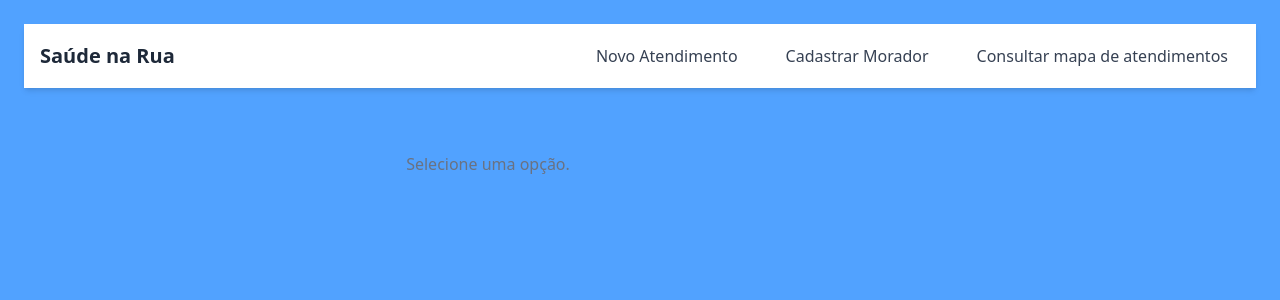
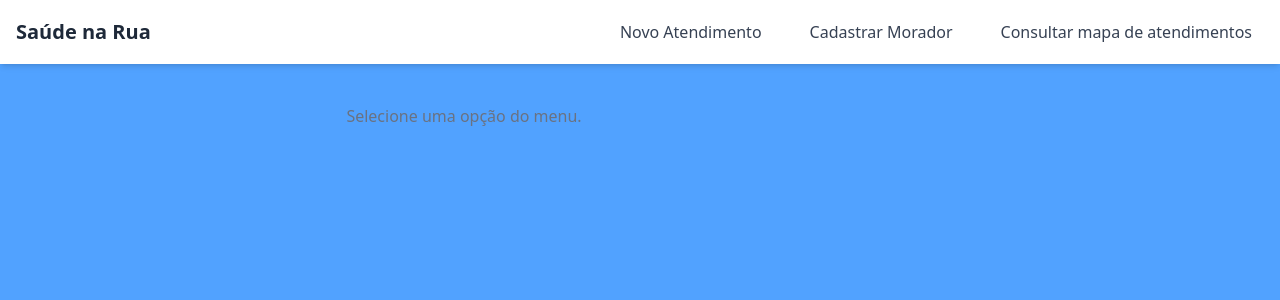
Before and after one commit to goncalvesAugusto7/street-practice-management, a React (Vite) app: page /agente in a window 1280 px wide. Shown: the top 300 px of the page. Built offline with nearby package versions, Linux system fonts and the light colour scheme.

Commit message:
novos ajustes no menu header

```diff
--- a/src/components/Header.jsx
+++ b/src/components/Header.jsx
@@ -8,7 +8,8 @@ export default function Header({
   toggleMenu,
 }) {
   return (
-    <header className="bg-white shadow-md">
+    <>
+      <header className="fixed top-0 left-0 right-0 bg-white shadow-md z-50">
         <div className="container mx-auto px-4">
           {/* barra superior */}
           <div className="flex items-center justify-between h-16">
@@ -23,7 +24,7 @@ export default function Header({
             >
               {isMenuOpen ? (
                 <svg
-                xmlns="https://www.w3.org/2000/svg"
+                  xmlns="http://www.w3.org/2000/svg"
                   className="h-6 w-6"
                   fill="none"
                   viewBox="0 0 24 24"
@@ -38,7 +39,7 @@ export default function Header({
                 </svg>
               ) : (
                 <svg
-                xmlns="https://www.w3.org/2000/svg"
+                  xmlns="http://www.w3.org/2000/svg"
                   className="h-6 w-6"
                   fill="none"
                   viewBox="0 0 24 24"
@@ -69,26 +70,38 @@ export default function Header({
               })}
             </nav>
           </div>
+        </div>
+      </header>
 
-        {/* menu mobile */}
+      {/* menu mobile sobreposto */}
       {isMenuOpen && (
-          <nav className="md:hidden py-4 border-t border-gray-200">
-            <div className="flex flex-col space-y-2">
-              {menuItems.map((item) => {
-                return (
+        <>
+          {/* fundo escurecido */}
+          <div
+            className="fixed inset-0 bg-black bg-opacity-40 z-40"
+            onClick={toggleMenu}
+            aria-hidden="true"
+          />
+
+          {/* menu deslizante por cima */}
+          <nav className="fixed top-16 left-0 right-0 bg-white shadow-lg z-50">
+            <div className="container mx-auto px-4 py-4 flex flex-col space-y-2">
+              {menuItems.map((item) => (
                 <button
                   key={item.key || item.label}
-                    onClick={() => onMenuItemClick(item)}
-                    className="text-left text-gray-700 hover:text-blue-600 font-medium px-3 py-2 rounded-md hover:bg-blue-100 w-full"
+                  onClick={() => {
+                    onMenuItemClick(item);
+                    toggleMenu();
+                  }}
+                  className="text-left text-gray-800 hover:text-blue-600 font-medium py-3 px-2 rounded-md hover:bg-gray-100 w-full"
                 >
                   {item.label}
                 </button>
-                );
-              })}
+              ))}
             </div>
           </nav>
+        </>
       )}
-      </div>
-    </header>
+    </>
   );
 }
--- a/src/pages/AgentDashboard.jsx
+++ b/src/pages/AgentDashboard.jsx
@@ -35,7 +35,7 @@ export default function AgentDashboard() {
   };
 
   return (
-    <div className="w-screen h-screen bg-blue-400 justify-center p-6 items-center gap-4">
+    <div className="min-h-screen bg-blue-400 flex flex-col">
       <Header
         title="Saúde na Rua"
         menuItems={componentsList}
@@ -55,14 +55,14 @@ export default function AgentDashboard() {
       />
 
       {/* area do conteudo */}
-      <main className="container mx-auto px-4 py-6">
+      <main className="container mx-auto px-4 py-6 pt-16 flex-1">
         {/* <Title>Olá, {login}!</Title> */}
         <div className="w-full max-w-4xl">
           {SelectedComponent ? (
             <SelectedComponent />
           ) : (
             <p className="text-gray-500 text-center py-10">
-              Selecione uma opção.
+              Selecione uma opção do menu.
             </p>
           )}
         </div>
```
Lines whose indentation alone changed are shown as unchanged.
